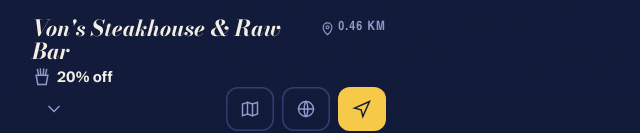
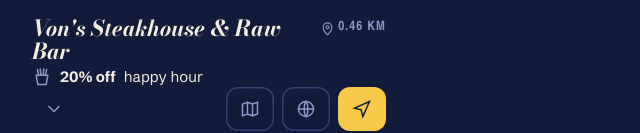
Before and after one commit to ctyhuofc/foodish, a plain HTML site: page site/index.html in a window 1280 px wide. Shown: the part 701-834 px from the top of the page, 0-640 px from the left. Drawn offline with nearby package versions, Linux system fonts and the light colour scheme; a web font is replaced by a local one.

Commit message:
Say what each deal is for, one deal per line
The icon + price cards dropped the words saying what a price buys
("$5.50" with no "pints"), which leaves a first-time visitor guessing.
Each deal now reads icon, price, then what it buys ("$5.50 pints",
"20% off happy hour"), one per line. Tapping the deals opens the
details, not only the small arrow. Bites and sleeves get the right icons.

Co-Authored-By: Claude Opus 5.5 <noreply@anthropic.com>

```diff
--- a/site/app.js
+++ b/site/app.js
@@ -167,8 +167,8 @@
   const fi = (k, size = 22) => `<svg width="${size}" height="${size}" viewBox="0 0 24 24" aria-hidden="true">${FOOD[k] || FOOD.plate}</svg>`;
   const CAT_ICON = { drinks: "beer", "happy hour": "cheers", pizza: "pizza", lunch: "sandwich", appetizers: "fries", family: "family", pasta: "pasta", wings: "wings", seafood: "fish", burgers: "burger", "late night": "moon", chicken: "wings", tacos: "taco", breakfast: "egg", steak: "steak", dessert: "cake", brunch: "egg", kids: "kids", vegetarian: "leaf", coffee: "coffee", sushi: "sushi", "early bird": "sun", combo: "plate" };
   // The deal's own words win, food before drink (a burger & pint is a burger, a cocktail a cocktail); then its most specific kind.
-  const WORD_ICON = [[/wing/i, "wings"], [/burger/i, "burger"], [/pizza/i, "pizza"], [/taco/i, "taco"], [/pasta|spaghetti|linguine/i, "pasta"], [/steak/i, "steak"], [/sushi|roll/i, "sushi"], [/oyster|shrimp|mussel|fish/i, "fish"], [/nacho|fries|appet|app\b/i, "fries"], [/coffee|latte/i, "coffee"], [/dessert|cake|pie/i, "cake"],
-    [/cocktail|martini|margarita|caesar/i, "cocktail"], [/wine|prosecco|sangria/i, "wine"], [/highball|whisk|rye|shot|spirit|tequila/i, "whisky"], [/pint|beer|draft|draught|lager|ipa|jug|pitcher|bottle|tall ?can/i, "beer"]];
+  const WORD_ICON = [[/wing/i, "wings"], [/burger/i, "burger"], [/pizza/i, "pizza"], [/taco/i, "taco"], [/pasta|spaghetti|linguine/i, "pasta"], [/steak/i, "steak"], [/sushi|roll/i, "sushi"], [/oyster|shrimp|mussel|fish/i, "fish"], [/nacho|fries|appet|app\b|bites/i, "fries"], [/coffee|latte/i, "coffee"], [/dessert|cake|pie/i, "cake"],
+    [/cocktail|martini|margarita|caesar/i, "cocktail"], [/wine|prosecco|sangria/i, "wine"], [/highball|whisk|rye|shot|spirit|tequila/i, "whisky"], [/pint|beer|draft|draught|lager|ipa|jug|pitcher|bottle|tall ?can|sleeve/i, "beer"]];
   const GENERIC = new Set(["happy hour", "drinks", "lunch", "family", "late night", "kids", "early bird", "combo", "deals"]);
   const emo = (d) => {
     const text = `${d.price_unit || ""} ${d.title || ""}`;
@@ -179,6 +179,14 @@
   };
   ICON.more = '<svg width="20" height="20" viewBox="0 0 24 24" aria-hidden="true"><path d="m6 9 6 6 6-6"/></svg>';
   ICON.map = '<svg width="20" height="20" viewBox="0 0 24 24" aria-hidden="true"><path d="M9 4 3 6v14l6-2 6 2 6-2V4l-6 2z"/><path d="M9 4v14M15 6v14"/></svg>';
+  // What a price buys, in a few words: the unit when it says something ("pints", "6 oz wine"),
+  // else the deal's name ("$5 late night favourites", "20% off happy hour").
+  const VAGUE_UNIT = new Set(["each", "select items", "drinks", "deals", "items", "per person"]);
+  const lowerFirst = (t) => (/^[A-Z][a-z]/.test(t) ? t[0].toLowerCase() + t.slice(1) : t);
+  const forWhat = (d) => {
+    if (!d.price) return d.title;
+    return d.price_unit && !VAGUE_UNIT.has(d.price_unit.toLowerCase()) ? d.price_unit : lowerFirst(d.title || "");
+  };
   const directions = (r) => `https://www.google.com/maps/dir/?api=1&destination=${r.lat},${r.lng}`;
   function staleNote(d) {
     if (!d.verified_at) return "";
@@ -575,10 +583,12 @@
   // Every place on now gets the same plain row, nearest first within each end time: the list is for
   // comparing quickly, not for promoting one restaurant over another.
   function placeRow(p) {
-    const deals = p.items.slice(0, 3).map((i) => `<span class="dl"><span class="e" aria-hidden="true">${emo(i.d)}</span>${esc(i.d.price || i.d.title)}</span>`).join("")
-      + (p.items.length > 3 ? `<span class="dl">+${p.items.length - 3}</span>` : "");
+    // One deal per line: picture, price, then what it buys ("$5.50 pints"), so a first-time visitor
+    // can tell what's on without opening anything.
+    const deals = p.items.slice(0, 3).map((i) => `<span class="dl"><span class="e" aria-hidden="true">${emo(i.d)}</span>${i.d.price ? `<b>${esc(i.d.price)}</b> ` : ""}${esc(forWhat(i.d))}</span>`).join("")
+      + (p.items.length > 3 ? `<span class="dl more-n">+${p.items.length - 3} more</span>` : "");
     return `<article class="nrow" id="p-${esc(p.r.id)}"><div class="nrow-main"><div class="txt"><h3 class="nm">${esc(p.r.name)}</h3>
-      <p class="deals">${deals}</p></div><span class="km">${ICON.pin}${esc(kmShort(p.dist))} km</span></div>${details(p)}</article>`;
+      <p class="deals" data-open="${esc(p.r.id)}">${deals}</p></div><span class="km">${ICON.pin}${esc(kmShort(p.dist))} km</span></div>${details(p)}</article>`;
   }
 
   function laterSection(later, now) {
--- a/site/styles.css
+++ b/site/styles.css
@@ -467,8 +467,10 @@ html[data-look="day"] .map .leaflet-tile-pane { filter: grayscale(1) sepia(.12)
 .cats button.pic .w { margin-top: 4px; font-size: 10px; font-weight: 700; line-height: 1; }
 .cats button.pic sup { position: absolute; top: 3px; right: 5px; margin: 0; font-family: var(--f-num); font-weight: 800; }
 .cats button.pic[aria-pressed="true"] { box-shadow: none; }
-.nrow .deals { display: flex; flex-wrap: wrap; gap: 4px 14px; }
-.nrow .deals .dl { display: inline-flex; align-items: center; gap: 5px; font-weight: 700; }
+.nrow .deals { display: flex; flex-direction: column; gap: 6px; margin-top: 4px; }
+.nrow .deals .dl { display: flex; align-items: center; gap: 8px; font-weight: 400; }
+.nrow .deals .dl b { font-weight: 800; }
+.nrow .deals .more-n { color: var(--muted); padding-left: 28px; }
 .nrow .deals .e { display: flex; color: var(--muted, currentColor); }
 .km { display: inline-flex; align-items: center; gap: 3px; }
 .km svg { width: 15px; height: 15px; }
@@ -488,3 +490,4 @@ html[data-look="day"] .map .leaflet-tile-pane { filter: grayscale(1) sepia(.12)
 .radius-group button:not(:first-child):not(:last-child), .seg button:not(:first-child):not(:last-child) { border-radius: 0; }
 .sheet { border-radius: 20px 20px 0 0; }
 .days button, .cats button.pic { border-radius: var(--radius); }
+.nrow .deals[data-open] { cursor: pointer; }
```
